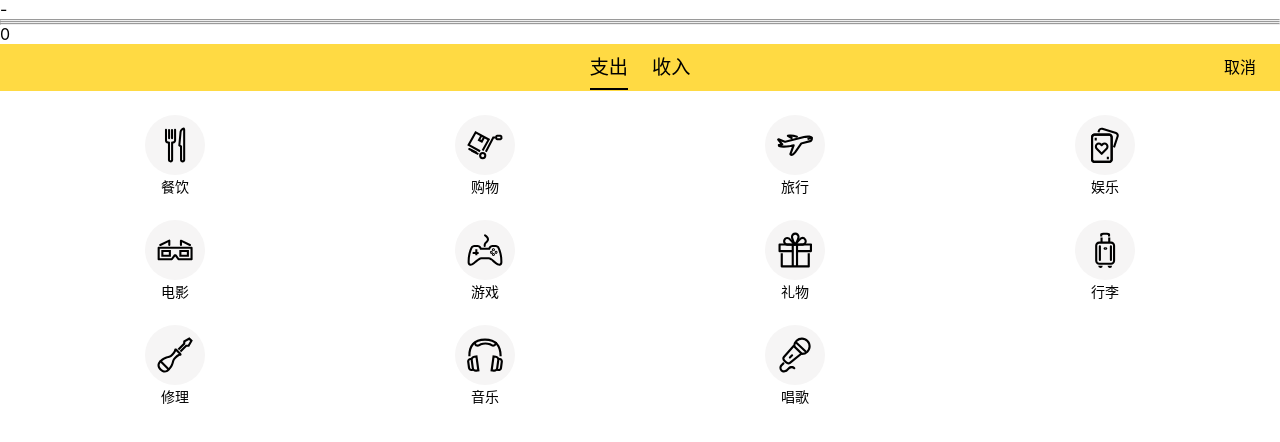
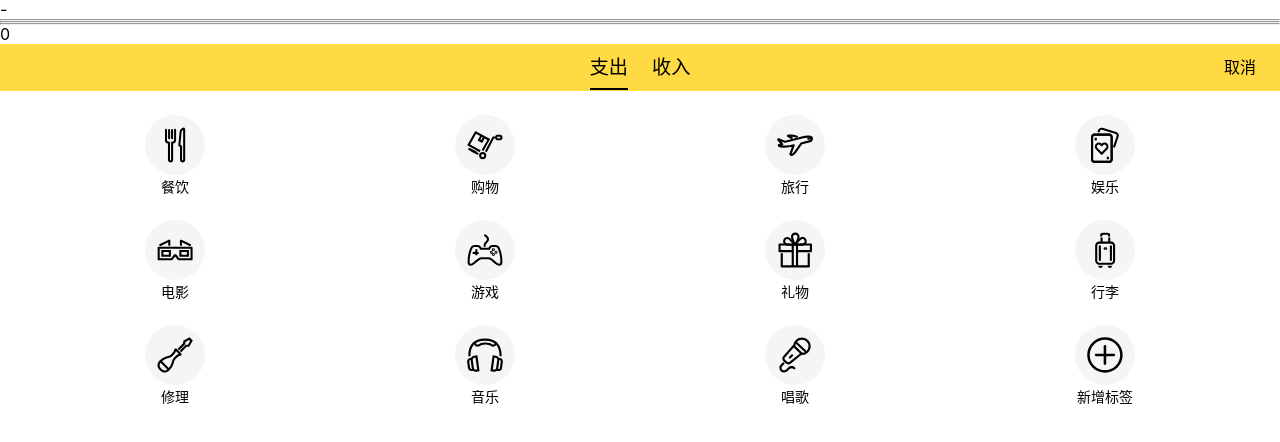
Before and after one commit to DDB324/duoduojizhang-React, a React app: page /#/money in a window 1280 px wide. Shown: the top 442 px of the page. Built offline with nearby package versions, Linux system fonts and the light colour scheme.

Commit message:
点击新增标签的按钮,触发跳转

```diff
--- a/src/Views/Money/TagsSection.tsx
+++ b/src/Views/Money/TagsSection.tsx
@@ -1,6 +1,7 @@
 import styled from 'styled-components';
 import Icon from '../../components/Icon';
-import React, {useState} from 'react';
+import React, {ReactHTMLElement, ReactNode, ReactNodeArray, useRef, useState} from 'react';
+import {Link} from 'react-router-dom';
 
 const Wrapper = styled.section`
   padding: 12px 20px 0;
@@ -51,12 +52,6 @@ const TagsSection: React.FC<Props> = (props) => {
     //这里只记录了名字,后面要做另一个页面展示logo,然后设置name,再把logo和name放到数组中展示出来
     //TODO
     const tags = props.tags;
-    // const addTag = () => {
-    //   const tagName = window.prompt('你要增加的标签的名字为?');
-    //   if (tagName !== null) {
-    //     setTags([...tags, tagName]);
-    //   }
-    // };
     const onToggleTag = (tag: string) => {
       const index = selectedTag?.indexOf(tag);
       if (index >= 0) {
@@ -66,6 +61,10 @@ const TagsSection: React.FC<Props> = (props) => {
       }
     };
     const getClass = (tag: string) => selectedTag?.indexOf(tag) >= 0 ? 'selected' : '';
+    const textLink = useRef(null);
+    const handleClick = () => {
+        (textLink.current! as HTMLElement).click();
+    };
     return (
       <Wrapper>
         <ul>
@@ -79,12 +78,13 @@ const TagsSection: React.FC<Props> = (props) => {
               </li>
             );
           })}
-          {/*<li onClick={addTag}>*/}
-          {/*  <div>*/}
-          {/*    <Icon name='money'/>*/}
-          {/*  </div>*/}
-          {/*  <span>新增标签</span>*/}
-          {/*</li>*/}
+          <li onClick={handleClick}>
+            <div>
+              <Icon name='money'/>
+            </div>
+            <span>新增标签</span>
+            <Link ref={textLink} to={'/tags/edit'}/>
+          </li>
         </ul>
       </Wrapper>
     );
```
